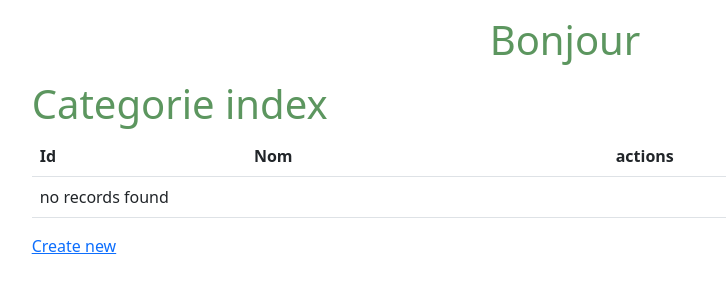
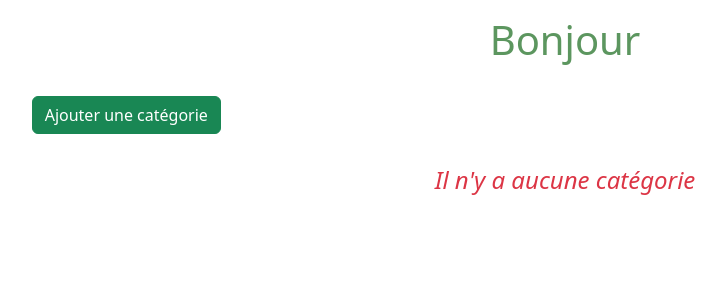
Before and after one commit to Sophie-Verger/symfony-ecommerce, a Symfony app: template templates/admin_categorie/index.html.twig in a window 1280 px wide. Shown: the part 56-356 px from the top of the page, without its empty margins (75-801 px from the left). Run offline with Twig, Linux system fonts and the light colour scheme; the template is opened without the code that fills it, so the values that code supplies are empty; some libraries are stand-ins or nearby versions.

Commit message:
modification vue index - changement commentaires php8 a php7

```diff
--- a/src/Form/CategorieType.php
+++ b/src/Form/CategorieType.php
@@ -4,6 +4,7 @@ namespace App\Form;
 
 use App\Entity\Categorie;
 use Symfony\Component\Form\AbstractType;
+use Symfony\Component\Form\Extension\Core\Type\TextType;
 use Symfony\Component\Form\FormBuilderInterface;
 use Symfony\Component\OptionsResolver\OptionsResolver;
 
@@ -12,7 +13,9 @@ class CategorieType extends AbstractType
     public function buildForm(FormBuilderInterface $builder, array $options): void
     {
         $builder
-            ->add('nom')
+            ->add('nom', TextType::class, [
+                'required' => false
+            ])
         ;
     }
 
--- a/templates/admin_categorie/index.html.twig
+++ b/templates/admin_categorie/index.html.twig
@@ -3,33 +3,43 @@
 {% block title %}Categorie index{% endblock %}
 
 {% block body %}
-    <h1>Categorie index</h1>
+    {# Notification - flash message #}
+    {% for notification in app.flashes('success') %}
+        <div class="alert alert-success text-center col-md-10 mx-auto">
+            {{notification}}
+        </div>
+    {% endfor %}
 
-    <table class="table">
+
+
+    <a href="{{ path('app_admin_categorie_new')}}" class="btn btn-success my-3">Ajouter une catégorie</a>
+
+
+    {% if categories %}
+        <div class="d-flex flex-wrap">
+            <table class="table table-striped text-center my-3">
                 <thead>
-            <tr>
-                <th>Id</th>
+                    <th>ID</th>
                     <th>Nom</th>
-                <th>actions</th>
-            </tr>
+                    <th>Modifier</th>
+                    <th>Supprimer</th>
                 </thead>
                 <tbody>
                     {% for categorie in categories %}
-            <tr>
+                        <tr class="align-middle">
                             <td>{{ categorie.id }}</td>
-                <td>{{ categorie.nom }}</td>
-                <td>
-                    <a href="{{ path('app_admin_categorie_show', {'id': categorie.id}) }}">show</a>
-                    <a href="{{ path('app_admin_categorie_edit', {'id': categorie.id}) }}">edit</a>
-                </td>
+                            <td>{{ categorie.nom|capitalize }}</td>
+                            <td><a aria-current="page" href="{{ path('app_admin_categorie_edit', { 'id' : categorie.id }) }}"><i data-feather="edit" class="text-warning"></i></a></td>
+                            <td><a aria-current="page" href="{{ path('app_admin_categorie_delete', { 'id' : categorie.id }) }}"
+                            onClick="return confirm('êtes-vous sûr de vouloir supprimer cette catégorie ?')"
+                            ><i data-feather="trash" class="text-danger"></i></a></td>
                         </tr>
-        {% else %}
-            <tr>
-                <td colspan="3">no records found</td>
-            </tr>
+
                     {% endfor %}
                 </tbody>
             </table>
-
-    <a href="{{ path('app_admin_categorie_new') }}">Create new</a>
+        </div>
+    {% else %}
+        <h4 class="text-danger fst-italic mt-3 text-center">Il n'y a aucune catégorie</h4>
+    {% endif %}
 {% endblock %}
--- a/templates/admin_categorie/show.html.twig
+++ b/templates/admin_categorie/show.html.twig
@@ -23,4 +23,7 @@
     <a href="{{ path('app_admin_categorie_edit', {'id': categorie.id}) }}">edit</a>
 
     {{ include('admin_categorie/_delete_form.html.twig') }}
+
+
+
 {% endblock %}
```
Also changed, not shown: src/Entity/Categorie.php (+8 -1 lines). Lines whose indentation alone changed are shown as unchanged.
